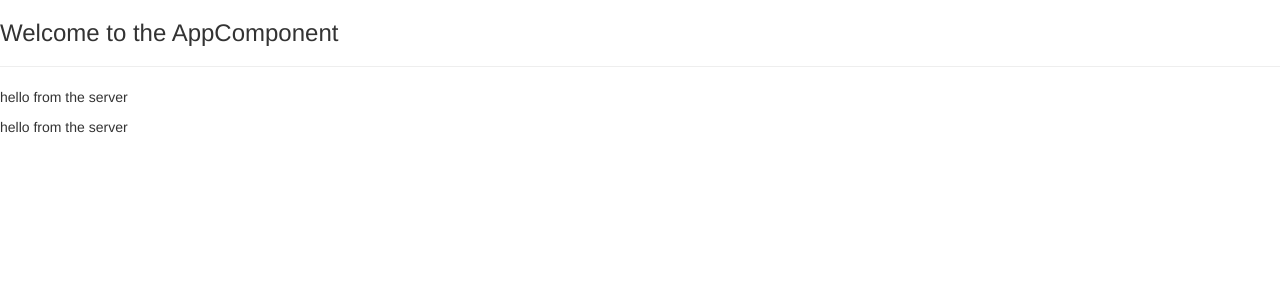
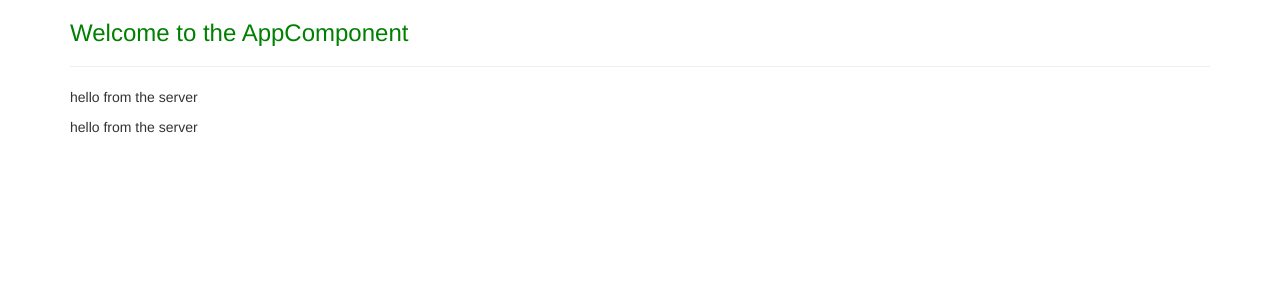
Before and after one commit to evagolabek/angular-app-udemy-course, an Angular app: page / in a window 1280 px wide. Shown: the top 300 px of the page. Built offline with nearby package versions, Linux system fonts and the light colour scheme.

Commit message:
different ways for selector

```diff
--- a/src/app/app.component.css
+++ b/src/app/app.component.css
@@ -0,0 +1,3 @@
+h3 {
+  color: green;
+}
--- a/src/app/app.component.html
+++ b/src/app/app.component.html
@@ -1,4 +1,12 @@
-
-<h3>Welcome to the AppComponent</h3>
-<hr>
-<app-servers></app-servers>
+<div class="container">
+  <div class="row">
+    <div class="col-xs-12">
+      <h3>Welcome to the AppComponent</h3>
+      <hr>
+      <app-servers></app-servers>
+      <!-- different ways of selectors -->
+      <!-- 1 <div app-servers></div> -->
+      <!-- 2 <div class="app-servers"></div>  -->
+    </div>
+  </div>
+</div>
--- a/src/app/servers/servers.component.ts
+++ b/src/app/servers/servers.component.ts
@@ -1,6 +1,9 @@
 import { Component, OnInit } from '@angular/core';
 
 @Component({
+   // different ways of selector
+  // 1 selector: '[app-servers]',
+  // 2 selector:'.app-servers
   selector: 'app-servers',
   templateUrl: './servers.component.html',
   styleUrls: ['./servers.component.css']
```
Also changed, not shown: src/app/app.component.ts (+6 -1 lines).
